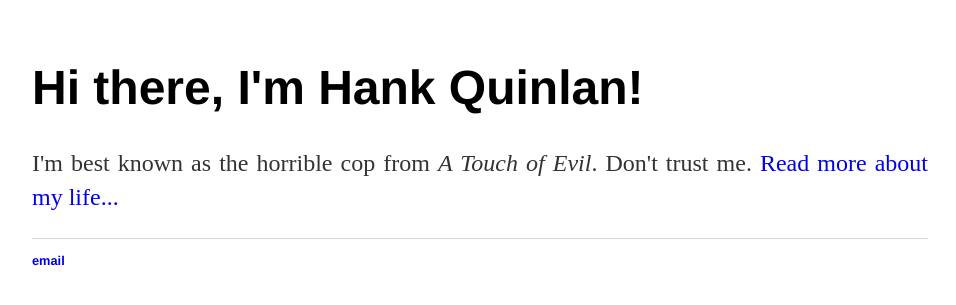
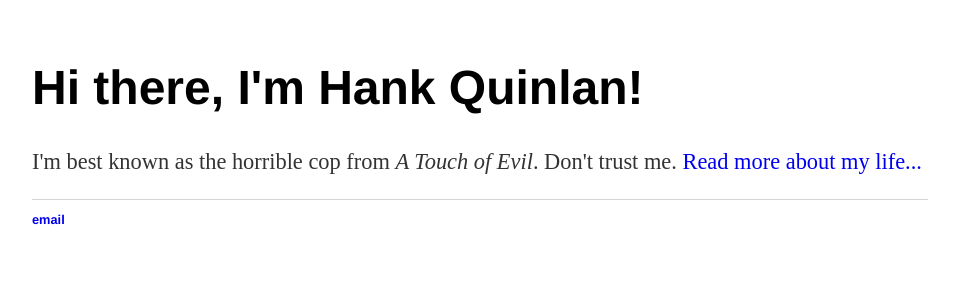
Before and after one commit to mgkp/mgkp.github.io, a Jekyll site: the page built from index3.html, in a window 1280 px wide. Shown: the top 305 px of the page, without its empty margins (160-1116 px from the left). Built offline with Jekyll 4.4.1, drawn with Linux system fonts in a browser that asks for light colours.

Commit message:
text font size decreased

```diff
--- a/css/main.css
+++ b/css/main.css
@@ -3,7 +3,7 @@ body { margin: 60px auto; width: 70%; }
 a { text-decoration: none; }
 a:hover { text-decoration: underline; }
 
-p, ul { text-align: justify; font-size: 1.5em; line-height: 1.4em; color: #333; }
+p, ul { text-align: justify; font-size: 1.4em; line-height: 1.3em; color: #333; }
 
 h1, h2, h3, h4 { font-family: 'Helvetica', 'Arial', 'Sans-Serif'; }
 h1 { font-size: 3em;  }
```
